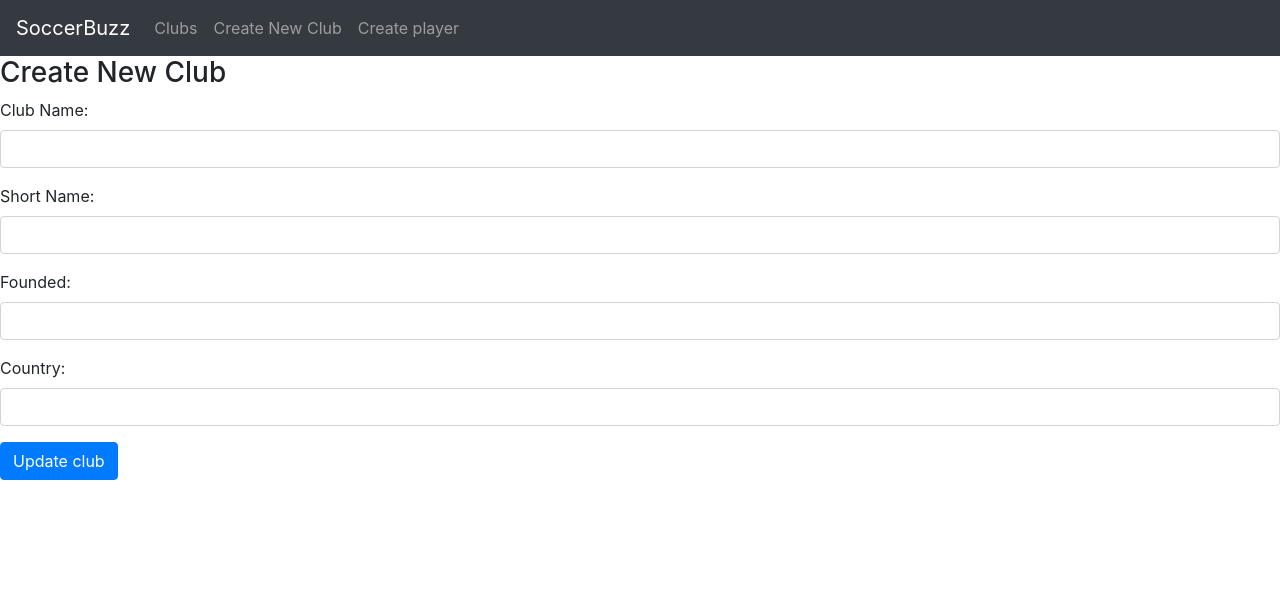
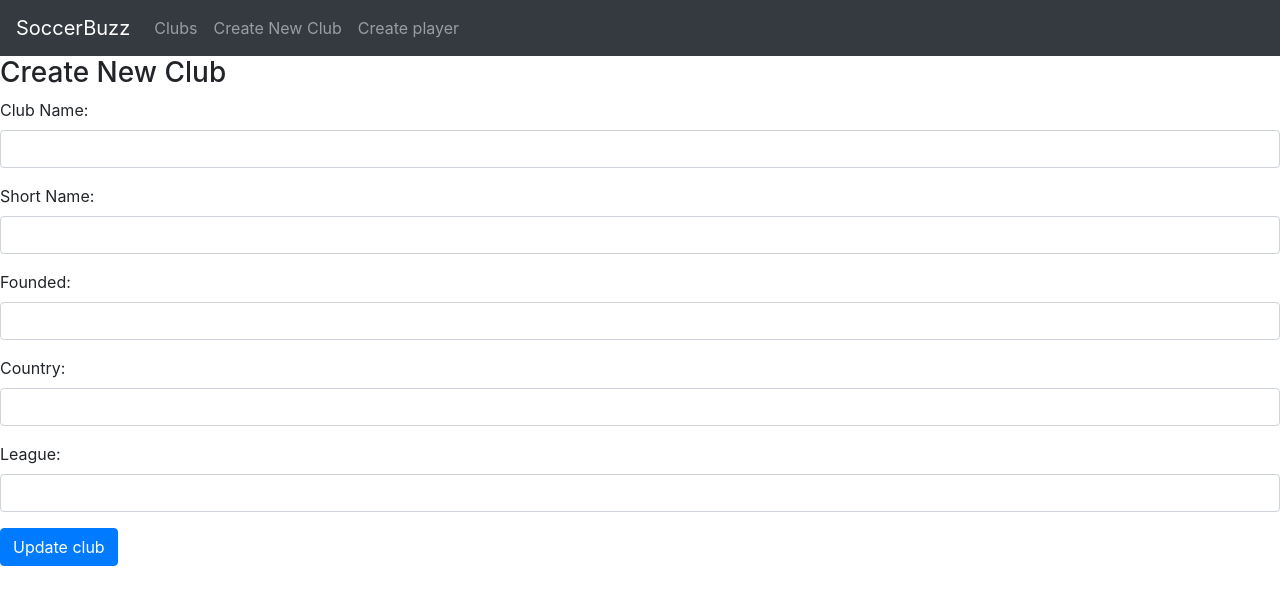
Before and after one commit to Karthik781/SoccerBuzz, a React (Create React App) app: page /clubs/edit/1 in a window 1280 px wide. Shown: the top 604 px of the page. Built offline with nearby package versions, Linux system fonts and the light colour scheme; no server answers.

Commit message:
club  edit league  added

```diff
--- a/src/components/edit-club.component.js
+++ b/src/components/edit-club.component.js
@@ -11,12 +11,14 @@ export default class EditClub extends Component {
         this.onChangeFounded = this.onChangeFounded.bind(this)
         this.onChangeCountry = this.onChangeCountry.bind(this)
         this.onSubmit = this.onSubmit.bind(this)
+        this.onChangeLeague = this.onChangeLeague.bind(this)
 
         this.state = {
             clubname : '',
             shortname : '',
             founded : '',
             country : '',
+            league:'',
             players : []
         }
     }
@@ -30,6 +32,7 @@ export default class EditClub extends Component {
                     shortname: res.data.shortname,
                     founded : res.data.founded,
                     country: res.data.country,
+                    league: res.data.league,
                 })
             }).catch(err => console.log(err))
     }
@@ -58,6 +61,12 @@ export default class EditClub extends Component {
         });
     }
 
+    onChangeLeague(e){
+        this.setState({
+            league: e.target.value
+        })
+    }
+
     onSubmit(e){
         e.preventDefault();
 
@@ -65,7 +74,8 @@ export default class EditClub extends Component {
             clubname : this.state.clubname,
             shortname : this.state.shortname,
             founded :this.state.founded,
-            country: this.state.country
+            country: this.state.country,
+            league: this.state.league,
         }
 
         console.log(newClub)
@@ -117,6 +127,15 @@ export default class EditClub extends Component {
                             onChange = {this.onChangeCountry}
                         />
                     </div>
+                    <div className = "form-group">
+                        <label>League: </label>
+                        <input type = "text"
+                            required
+                            className="form-control"
+                            value = {this.state.league}
+                            onChange = {this.onChangeLeague}
+                        />
+                    </div>
                     <div className="form-group">
                         <input type="submit" value = "Update club" className = "btn btn-primary" />
                     </div>
```
